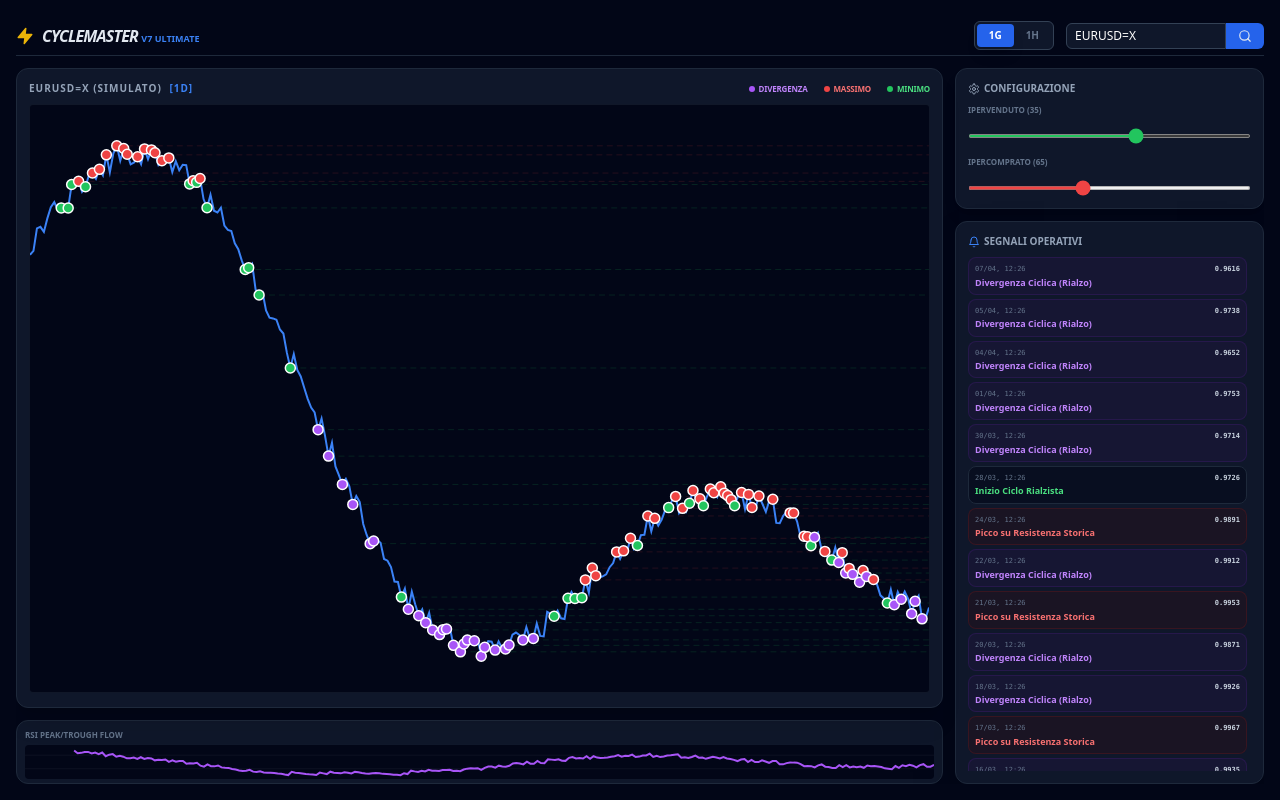
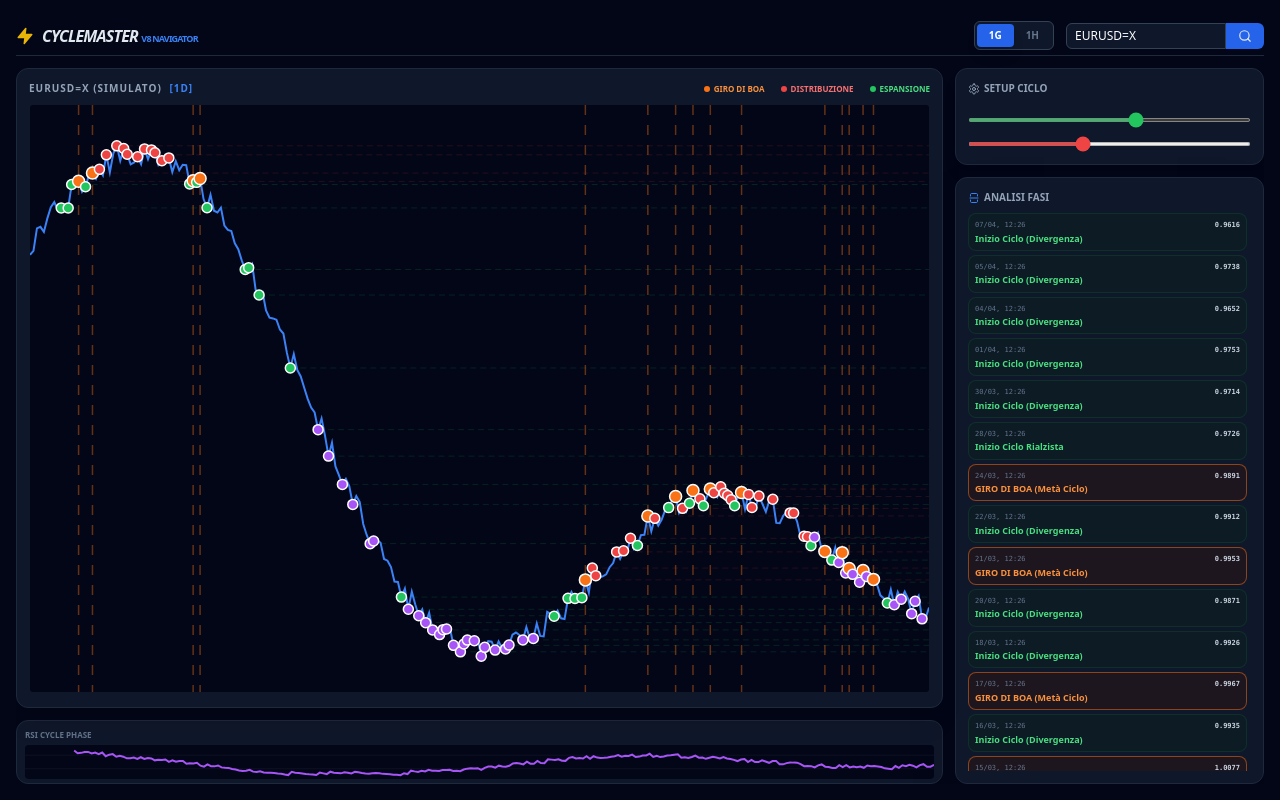
Before and after one commit to rughione/trendcatcher, a React (Vite) app: page / in a window 1280 px wide. Built offline with nearby package versions, Linux system fonts and the light colour scheme; no server answers.

Commit message:
Refactor CycleMaster to version 8 and add midlines

```diff
--- a/App.jsx
+++ b/App.jsx
@@ -2,7 +2,7 @@ import React, { useState, useEffect, useRef } from 'react';
 import {
   Activity, Bell, Settings, TrendingUp, Search, Loader2,
   Info, Target, Zap, ArrowUpRight, BarChart3, AlertTriangle,
-  RefreshCw, Clock, TrendingDown
+  RefreshCw, Clock, TrendingDown, SplitSquareVertical
 } from 'lucide-react';
 
 export default function App() {
@@ -12,6 +12,7 @@ export default function App() {
   const [signals, setSignals] = useState([]);
   const [supportLevels, setSupportLevels] = useState([]);
   const [resistanceLevels, setResistanceLevels] = useState([]);
+  const [midCycleLines, setMidCycleLines] = useState([]); // Linee arancioni verticali
   const [rsiPeriod, setRsiPeriod] = useState(14);
   const [oversoldLimit, setOversoldLimit] = useState(35);
   const [overboughtLimit, setOverboughtLimit] = useState(65);
@@ -22,11 +23,9 @@ export default function App() {
   const [error, setError] = useState(null);
   const [isSimulated, setIsSimulated] = useState(false);
 
-  // Funzione per generare dati se Yahoo o i Proxy falliscono
   const generateSimulatedData = (ticker) => {
     const newData = [];
-    let currentPrice = ticker.toUpperCase().includes('BTC') ? 65000 :
-                       ticker.toUpperCase().includes('EUR') ? 1.09 : 150;
+    let currentPrice = ticker.toUpperCase().includes('BTC') ? 65000 : 1.09;
     const today = new Date();
     const points = timeframe === '1d' ? 260 : 300;
     for (let i = 0; i < points; i++) {
@@ -44,16 +43,15 @@ export default function App() {
     setError("Dati reali non disponibili. Modalità simulata attiva.");
   };
 
-  // Calcolo RSI (Relative Strength Index)
   const calculateRSI = (data, period) => {
     let rsi = new Array(data.length).fill(null);
     if (data.length < period + 1) return rsi;
-    let gains = 0; let losses = 0;
+    let gains = 0, losses = 0;
     for (let i = 1; i <= period; i++) {
       let diff = data[i].price - data[i - 1].price;
       if (diff >= 0) gains += diff; else losses -= diff;
     }
-    let avgGain = gains / period; let avgLoss = losses / period;
+    let avgGain = gains / period, avgLoss = losses / period;
     rsi[period] = 100 - (100 / (1 + (avgGain / (avgLoss || 1))));
     for (let i = period + 1; i < data.length; i++) {
       let diff = data[i].price - data[i - 1].price;
@@ -65,12 +63,15 @@ export default function App() {
     return rsi;
   };
 
-  // Algoritmo CycleMaster V7: Analisi bi-direzionale (Minimi e Massimi)
-  const analyzeCyclesV7 = (data, rsiValues, lowThresh, highThresh) => {
-    if (data.length < 20) return { signalsList: [], supports: [], resistances: [] };
+  // Algoritmo CycleMaster V8: Navigazione temporale (Giro di Boa)
+  const analyzeCyclesV8 = (data, rsiValues, lowThresh, highThresh) => {
+    if (data.length < 20) return { signalsList: [], supports: [], resistances: [], midLines: [] };
     const signalsList = [];
     const supports = [];
     const resistances = [];
+    const midLines = [];
+
+    let lastBuyIndex = -1;
 
     for (let i = 10; i < data.length - 1; i++) {
       const p1 = data[i-1].price;
@@ -78,47 +79,49 @@ export default function App() {
       const rsi1 = rsiValues[i-1];
       let signal = null;
 
-      // --- LOGICA RIALZISTA (Pallini Verdi/Viola) ---
+      // 1. RILEVAMENTO MINIMI (BUY)
       for (let prev = i - 5; prev > i - 40; prev--) {
         if (data[prev] && data[prev-1] && data[prev].price < data[prev-1].price && data[prev].price < data[prev+1].price) {
           if (data[i-1].price <= data[prev].price && rsiValues[i-1] > rsiValues[prev] && rsiValues[i-1] < 45) {
-             if (p0 > p1) {
-                signal = { type: 'BUY', stype: 'divergence', msg: "Divergenza Ciclica (Rialzo)" }; break;
-             }
+             if (p0 > p1) { signal = { type: 'BUY', stype: 'divergence', msg: "Inizio Ciclo (Divergenza)" }; break; }
           }
         }
       }
       if (!signal) {
-        supports.forEach(l => {
-          if (Math.abs(p1 - l.price)/l.price < 0.0022 && p0 > p1) {
-            signal = { type: 'BUY', stype: 'support', msg: "Rimbalzo su Base Ciclo" };
-          }
-        });
+        supports.forEach(l => { if (Math.abs(p1 - l.price)/l.price < 0.0022 && p0 > p1) signal = { type: 'BUY', stype: 'support', msg: "Rimbalzo su Base Ciclo" }; });
       }
-      if (!signal && rsi1 < lowThresh && p0 > p1) {
-        signal = { type: 'BUY', stype: 'standard', msg: "Inizio Ciclo Rialzista" };
-      }
+      if (!signal && rsi1 < lowThresh && p0 > p1) signal = { type: 'BUY', stype: 'standard', msg: "Inizio Ciclo Rialzista" };
 
-      // --- LOGICA RIBASSISTA (Pallini Rossi) ---
+      if (signal?.type === 'BUY') lastBuyIndex = i - 1;
+
+      // 2. RILEVAMENTO MASSIMI (SELL) + LOGICA GIRO DI BOA
       if (!signal) {
+        let isDivergenceSell = false;
         for (let prev = i - 5; prev > i - 40; prev--) {
           if (data[prev] && data[prev-1] && data[prev].price > data[prev-1].price && data[prev].price > data[prev+1].price) {
             if (data[i-1].price >= data[prev].price && rsiValues[i-1] < rsiValues[prev] && rsiValues[i-1] > 55) {
-               if (p0 < p1) {
-                  signal = { type: 'SELL', stype: 'divergence', msg: "Divergenza Ciclica (Ribasso)" }; break;
-               }
+               if (p0 < p1) { isDivergenceSell = true; break; }
             }
           }
         }
-        if (!signal) {
-          resistances.forEach(l => {
-            if (Math.abs(p1 - l.price)/l.price < 0.0022 && p0 < p1) {
-              signal = { type: 'SELL', stype: 'resistance', msg: "Picco su Resistenza Storica" };
-            }
-          });
-        }
-        if (!signal && rsi1 > highThresh && p0 < p1) {
-          signal = { type: 'SELL', stype: 'standard', msg: "Massimo Ciclico Rilevato" };
+
+        const isResistanceSell = resistances.some(l => Math.abs(p1 - l.price)/l.price < 0.0022 && p0 < p1);
+        const isRsiOverbought = rsi1 > highThresh && p0 < p1;
+
+        if (isDivergenceSell || isResistanceSell || isRsiOverbought) {
+          const type = 'SELL';
+          let stype = isDivergenceSell ? 'divergence' : (isResistanceSell ? 'resistance' : 'standard');
+
+          // Logica Spaccona: Siamo oltre la metà del ciclo?
+          // Se non abbiamo ancora tracciato una linea arancione per questo ciclo, questo è il "Giro di Boa"
+          const isMidPoint = lastBuyIndex !== -1 && !midLines.some(m => m.index > lastBuyIndex);
+
+          if (isMidPoint) {
+            midLines.push({ index: i - 1, price: p1 });
+            signal = { type, stype, msg: "GIRO DI BOA (Metà Ciclo)", isBoa: true };
+          } else {
+            signal = { type, stype, msg: "Gamba Ribassista Confermata" };
+          }
         }
       }
 
@@ -131,20 +134,19 @@ export default function App() {
         if (signal.type === 'SELL' && !resistances.some(s => Math.abs(s.price - p1)/p1 < 0.004)) resistances.push({price: p1, index: i-1});
       }
     }
-    return { signalsList, supports, resistances };
+    return { signalsList, supports, resistances, midLines };
   };
 
   const fetchYahooData = async (ticker) => {
     setIsLoading(true); setError(null); setIsSimulated(false);
     const range = timeframe === '1d' ? '1y' : '1mo';
     const interval = timeframe === '1d' ? '1d' : '60m';
-    const timeout = setTimeout(() => { if (isLoading && chartData.length === 0) { generateSimulatedData(ticker); setIsLoading(false); } }, 5000);
-
+    const timeout = setTimeout(() => { if (isLoading && chartData.length === 0) generateSimulatedData(ticker); }, 5000);
     try {
       const t = ticker.toUpperCase();
       const directUrl = `https://query1.finance.yahoo.com/v8/finance/chart/${t}?interval=${interval}&range=${range}`;
       const proxies = [`/api/yahoo/${t}?interval=${interval}&range=${range}`, `https://api.allorigins.win/raw?url=${encodeURIComponent(directUrl)}` ];
-      let json = null; let success = false;
+      let json = null, success = false;
       for (const p of proxies) {
         try {
           const res = await fetch(p);
@@ -155,12 +157,10 @@ export default function App() {
       if (success && json?.chart?.result) {
         const result = json.chart.result[0];
         const prices = result.timestamp.map((ts, i) => ({
-          price: result.indicators.quote[0].close[i],
-          time: new Date(ts * 1000)
+          price: result.indicators.quote[0].close[i], time: new Date(ts * 1000)
         })).filter(d => d.price != null);
-        if (prices.length > 0) { setChartData(prices); setSymbol(t); }
-        else { generateSimulatedData(ticker); }
-      } else { generateSimulatedData(ticker); }
+        setChartData(prices); setSymbol(t);
+      } else generateSimulatedData(ticker);
     } catch (e) { generateSimulatedData(ticker); }
     finally { setIsLoading(false); }
   };
@@ -168,50 +168,51 @@ export default function App() {
   useEffect(() => {
     if (chartData.length === 0) return;
     const rsi = calculateRSI(chartData, rsiPeriod);
-    const { signalsList, supports, resistances } = analyzeCyclesV7(chartData, rsi, oversoldLimit, overboughtLimit);
+    const { signalsList, supports, resistances, midLines } = analyzeCyclesV8(chartData, rsi, oversoldLimit, overboughtLimit);
     setSignals([...signalsList].reverse());
     setSupportLevels(supports);
     setResistanceLevels(resistances);
+    setMidCycleLines(midLines);
 
     const draw = () => {
-      const canvas = canvasRef.current;
-      const rsiCanvas = rsiCanvasRef.current;
+      const canvas = canvasRef.current, rsiCanvas = rsiCanvasRef.current;
       if (!canvas || !rsiCanvas) return;
-      const ctx = canvas.getContext('2d');
-      const rCtx = rsiCanvas.getContext('2d');
+      const ctx = canvas.getContext('2d'), rCtx = rsiCanvas.getContext('2d');
       canvas.width = canvas.clientWidth; canvas.height = canvas.clientHeight;
       rsiCanvas.width = rsiCanvas.clientWidth; rsiCanvas.height = rsiCanvas.clientHeight;
-
       ctx.clearRect(0, 0, canvas.width, canvas.height);
       const prices = chartData.map(d => d.price);
-      const minP = Math.min(...prices); const maxP = Math.max(...prices);
-      const range = (maxP - minP) * 1.15; const padding = (maxP - minP) * 0.07;
+      const minP = Math.min(...prices), maxP = Math.max(...prices);
+      const range = (maxP - minP) * 1.15, padding = (maxP - minP) * 0.07;
       const getX = (i) => (i / (chartData.length - 1)) * canvas.width;
       const getY = (v) => canvas.height - ((v - (minP - padding)) / range) * canvas.height;
 
-      // Disegno Griglie tratteggiate
-      ctx.setLineDash([6, 4]);
+      // 1. Linee Verticali Arancioni (Boa)
+      ctx.setLineDash([10, 10]); ctx.lineWidth = 1.5; ctx.strokeStyle = 'rgba(249, 115, 22, 0.4)';
+      midLines.forEach(m => { ctx.beginPath(); ctx.moveTo(getX(m.index), 0); ctx.lineTo(getX(m.index), canvas.height); ctx.stroke(); });
+
+      // 2. Griglie Orizzontali
+      ctx.setLineDash([6, 4]); ctx.lineWidth = 1;
       supports.forEach(s => { ctx.strokeStyle = 'rgba(34, 197, 94, 0.15)'; ctx.beginPath(); ctx.moveTo(getX(s.index), getY(s.price)); ctx.lineTo(canvas.width, getY(s.price)); ctx.stroke(); });
       resistances.forEach(s => { ctx.strokeStyle = 'rgba(239, 68, 68, 0.15)'; ctx.beginPath(); ctx.moveTo(getX(s.index), getY(s.price)); ctx.lineTo(canvas.width, getY(s.price)); ctx.stroke(); });
       ctx.setLineDash([]);
 
-      // Linea Prezzo Blu
+      // 3. Prezzo
       ctx.beginPath(); ctx.strokeStyle = '#3b82f6'; ctx.lineWidth = 2;
       chartData.forEach((d, i) => i === 0 ? ctx.moveTo(getX(i), getY(d.price)) : ctx.lineTo(getX(i), getY(d.price)));
       ctx.stroke();
 
-      // Pallini Segnale
+      // 4. Segnali
       signalsList.forEach(s => {
-        const x = getX(s.index); const y = getY(s.price);
-        ctx.fillStyle = s.type === 'BUY' ? (s.stype === 'divergence' ? '#a855f7' : '#22c55e') : '#ef4444';
-        ctx.beginPath(); ctx.arc(x, y, 5, 0, Math.PI * 2); ctx.fill();
+        const x = getX(s.index), y = getY(s.price);
+        ctx.fillStyle = s.type === 'BUY' ? (s.stype === 'divergence' ? '#a855f7' : '#22c55e') : (s.isBoa ? '#f97316' : '#ef4444');
+        ctx.beginPath(); ctx.arc(x, y, s.isBoa ? 6 : 5, 0, Math.PI * 2); ctx.fill();
         ctx.strokeStyle = '#fff'; ctx.lineWidth = 1.5; ctx.stroke();
       });
 
-      // Disegno RSI Viola
+      // 5. RSI
       rCtx.clearRect(0, 0, rsiCanvas.width, rsiCanvas.height);
-      rCtx.strokeStyle = 'rgba(255,255,255,0.05)';
-      [30, 70].forEach(l => { const y = rsiCanvas.height - (l/100) * rsiCanvas.height; rCtx.beginPath(); rCtx.moveTo(0, y); rCtx.lineTo(rsiCanvas.width, y); rCtx.stroke(); });
+      rCtx.strokeStyle = 'rgba(255,255,255,0.05)'; [30, 70].forEach(l => { const y = rsiCanvas.height - (l/100) * rsiCanvas.height; rCtx.beginPath(); rCtx.moveTo(0, y); rCtx.lineTo(rsiCanvas.width, y); rCtx.stroke(); });
       rCtx.beginPath(); rCtx.strokeStyle = '#a855f7'; rCtx.lineWidth = 2;
       rsi.forEach((v, i) => { if (v !== null) { const x = (i / (rsi.length - 1)) * rsiCanvas.width; const y = rsiCanvas.height - (v / 100) * rsiCanvas.height; i === 0 ? rCtx.moveTo(x, y) : rCtx.lineTo(x, y); } });
       rCtx.stroke();
@@ -228,9 +229,8 @@ export default function App() {
       <header className="flex justify-between items-center mb-3 h-10 border-b border-slate-800 shrink-0">
         <div className="flex items-center space-x-2">
           <Zap className="text-yellow-500 fill-yellow-500" size={18} />
-          <h1 className="text-md font-black tracking-tighter uppercase italic">CycleMaster <span className="text-blue-500 text-[9px] not-italic font-bold tracking-normal">V7 ULTIMATE</span></h1>
+          <h1 className="text-md font-black tracking-tighter uppercase italic">CycleMaster <span className="text-blue-500 text-[9px] not-italic font-bold">V8 NAVIGATOR</span></h1>
         </div>
-
         <div className="flex items-center gap-3">
           <div className="flex bg-slate-900 rounded-md p-0.5 border border-slate-700">
             <button onClick={() => setTimeframe('1d')} className={`px-3 py-1 text-[10px] font-bold rounded ${timeframe === '1d' ? 'bg-blue-600 text-white shadow-lg' : 'text-slate-500'}`}>1G</button>
@@ -248,10 +248,10 @@ export default function App() {
           <div className="flex-1 bg-slate-900 border border-slate-800 rounded-xl p-3 shadow-xl relative min-h-0">
              <div className="flex justify-between items-center mb-2">
                 <span className="text-[10px] font-bold text-slate-400 uppercase tracking-widest">{symbol} <span className="text-blue-500 ml-1">[{timeframe.toUpperCase()}]</span></span>
-                <div className="flex gap-4 text-[8px] font-bold uppercase tracking-tight">
-                   <span className="flex items-center text-purple-400"><div className="w-1.5 h-1.5 bg-purple-500 rounded-full mr-1"></div> Divergenza</span>
-                   <span className="flex items-center text-red-400"><div className="w-1.5 h-1.5 bg-red-500 rounded-full mr-1"></div> Massimo</span>
-                   <span className="flex items-center text-green-400"><div className="w-1.5 h-1.5 bg-green-500 rounded-full mr-1"></div> Minimo</span>
+                <div className="flex gap-4 text-[8px] font-bold uppercase">
+                   <span className="flex items-center text-orange-400"><div className="w-1.5 h-1.5 bg-orange-500 rounded-full mr-1"></div> Giro di Boa</span>
+                   <span className="flex items-center text-red-400"><div className="w-1.5 h-1.5 bg-red-500 rounded-full mr-1"></div> Distribuzione</span>
+                   <span className="flex items-center text-green-400"><div className="w-1.5 h-1.5 bg-green-500 rounded-full mr-1"></div> Espansione</span>
                 </div>
              </div>
              <div className="w-full h-[calc(100%-25px)] bg-slate-950 rounded border border-slate-800/50">
@@ -259,28 +259,22 @@ export default function App() {
              </div>
           </div>
           <div className="h-16 bg-slate-900 border border-slate-800 rounded-xl p-2 shrink-0">
-             <div className="text-[8px] font-bold text-slate-500 mb-1 uppercase">RSI Peak/Trough Flow</div>
+             <div className="text-[8px] font-bold text-slate-500 mb-1 uppercase">RSI Cycle Phase</div>
              <canvas ref={rsiCanvasRef} className="w-full h-[calc(100%-12px)] bg-slate-950 rounded" />
           </div>
         </div>
 
         <div className="flex-1 flex flex-col gap-3 min-h-0 lg:w-72">
           <div className="bg-slate-900 border border-slate-800 rounded-xl p-3 shrink-0 shadow-lg">
-            <h3 className="text-[10px] font-bold text-slate-400 mb-2 uppercase flex items-center"><Settings size={12} className="mr-1"/> Configurazione</h3>
+            <h3 className="text-[10px] font-bold text-slate-400 mb-2 uppercase flex items-center"><Settings size={12} className="mr-1"/> Setup Ciclo</h3>
             <div className="space-y-3">
-              <div>
-                <label className="text-[8px] block text-slate-500 uppercase font-bold mb-1">Ipervenduto ({oversoldLimit})</label>
-                <input type="range" min="20" max="45" value={oversoldLimit} onChange={e => setOversoldLimit(Number(e.target.value))} className="w-full h-1 bg-slate-800 rounded-lg accent-green-500" />
-              </div>
-              <div>
-                <label className="text-[8px] block text-slate-500 uppercase font-bold mb-1">Ipercomprato ({overboughtLimit})</label>
-                <input type="range" min="55" max="80" value={overboughtLimit} onChange={e => setOverboughtLimit(Number(e.target.value))} className="w-full h-1 bg-slate-800 rounded-lg accent-red-500" />
-              </div>
+              <input type="range" min="20" max="45" value={oversoldLimit} onChange={e => setOversoldLimit(Number(e.target.value))} className="w-full h-1 bg-slate-800 rounded-lg accent-green-500" />
+              <input type="range" min="55" max="80" value={overboughtLimit} onChange={e => setOverboughtLimit(Number(e.target.value))} className="w-full h-1 bg-slate-800 rounded-lg accent-red-500" />
             </div>
           </div>
 
           <div className="flex-1 bg-slate-900 border border-slate-800 rounded-xl p-3 flex flex-col min-h-0 overflow-hidden shadow-2xl">
-            <h3 className="text-[10px] font-bold text-slate-400 mb-2 uppercase flex items-center"><Bell size={12} className="mr-1 text-blue-500"/> Segnali Operativi</h3>
+            <h3 className="text-[10px] font-bold text-slate-400 mb-2 uppercase flex items-center"><SplitSquareVertical size={12} className="mr-1 text-blue-500"/> Analisi Fasi</h3>
             <div className="flex-1 overflow-y-auto space-y-1 pr-1 custom-scrollbar">
               {isLoading ? (
                 <div className="flex justify-center py-10"><Loader2 className="animate-spin text-blue-500" size={20}/></div>
@@ -289,16 +283,15 @@ export default function App() {
               ) : (
                 signals.map((s, i) => (
                   <div key={i} className={`p-1.5 rounded-lg border text-[9px] ${
-                    s.type === 'SELL' ? 'bg-red-950/20 border-red-900/30' :
-                    (s.stype === 'divergence' ? 'bg-purple-900/10 border-purple-800/20' : 'bg-slate-950/50 border-slate-800')
+                    s.isBoa ? 'bg-orange-950/30 border-orange-500/50' :
+                    (s.type === 'SELL' ? 'bg-red-950/20 border-red-900/30' : 'bg-green-950/20 border-green-800/30')
                   }`}>
                     <div className="flex justify-between font-mono text-slate-500 text-[7px] mb-0.5">
                       <span>{s.date}</span>
                       <span className="text-slate-300 font-bold">{s.price.toFixed(4)}</span>
                     </div>
                     <p className={`font-bold leading-tight ${
-                      s.type === 'SELL' ? 'text-red-400' :
-                      (s.stype === 'divergence' ? 'text-purple-400' : 'text-green-400')
+                      s.isBoa ? 'text-orange-400' : (s.type === 'SELL' ? 'text-red-400' : 'text-green-400')
                     }`}>{s.msg}</p>
                   </div>
                 ))
```
